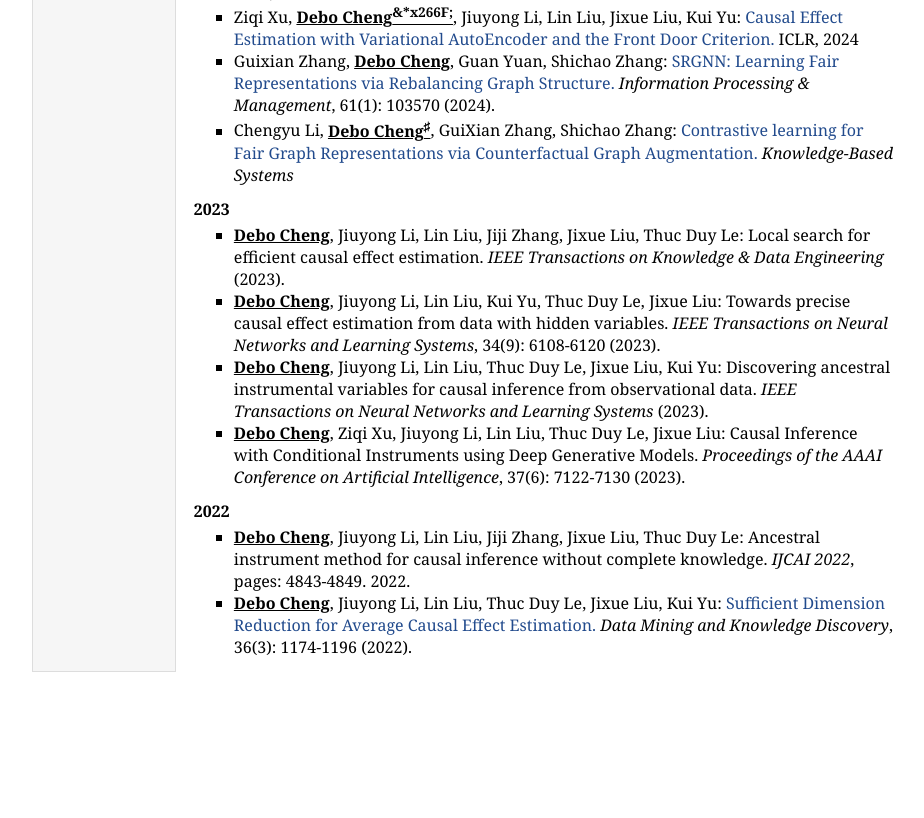
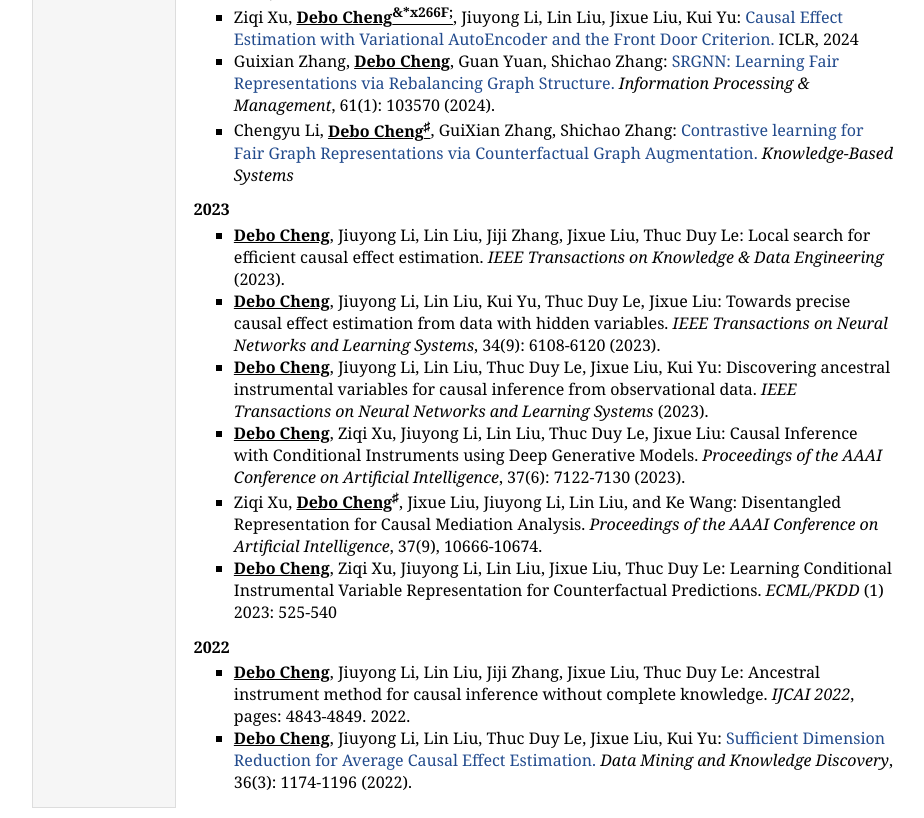
Before and after one commit to chengdb2016/chengdb2016.github.io, a plain HTML site: page publications.html in a window 1280 px wide. Shown: the part 726-1544 px from the top of the page, without its empty margins (100-1024 px from the left). Before the commit the page ends 1408 px from the top, so only its background shows below. Drawn offline with Linux system fonts and the light colour scheme.

Commit message:
Update publications.html

```diff
--- a/publications.html
+++ b/publications.html
@@ -125,6 +125,16 @@ E-mail: <a href="debo.cheng@unisa.edu.au">debo.cheng@unisa.edu.au</a></p>
         Causal Inference with Conditional Instruments using Deep Generative Models.
         <em>Proceedings of the AAAI Conference on Artificial Intelligence</em>, 37(6): 7122-7130 (2023).
     </li>
+	<li>
+        Ziqi Xu, <strong><u>Debo Cheng</u><sup>&#x266F;</sup></strong>, Jixue Liu, Jiuyong Li, Lin Liu, and Ke Wang:
+        Disentangled Representation for Causal Mediation Analysis.
+        <em>Proceedings of the AAAI Conference on Artificial Intelligence</em>, 37(9), 10666-10674.
+    </li>
+    <li>
+        <strong><u>Debo Cheng</u></strong>, Ziqi Xu, Jiuyong Li, Lin Liu, Jixue Liu, Thuc Duy Le:
+        Learning Conditional Instrumental Variable Representation for Counterfactual Predictions.
+        <em>ECML/PKDD</em> (1) 2023: 525-540
+    </li>
 </ul>
 <font size="3"><b>2022</b></font>
 <ul>
```
